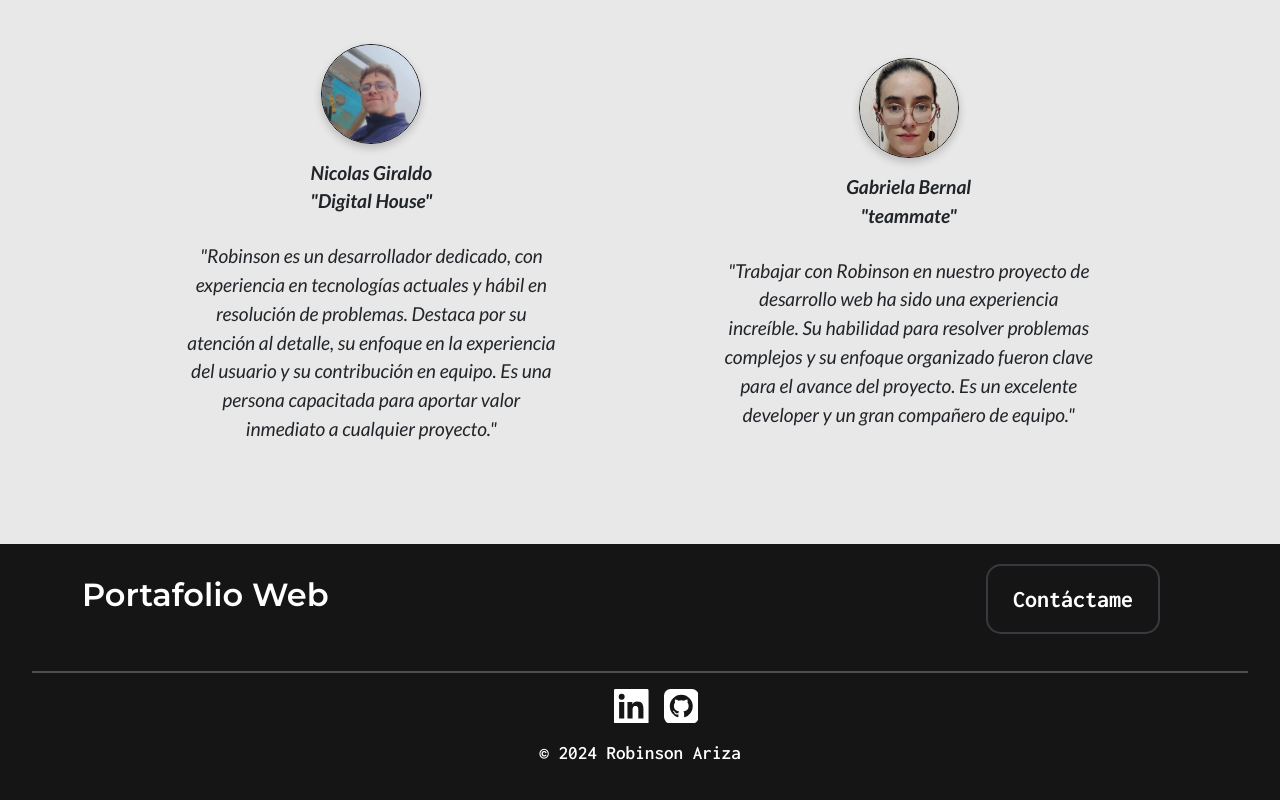
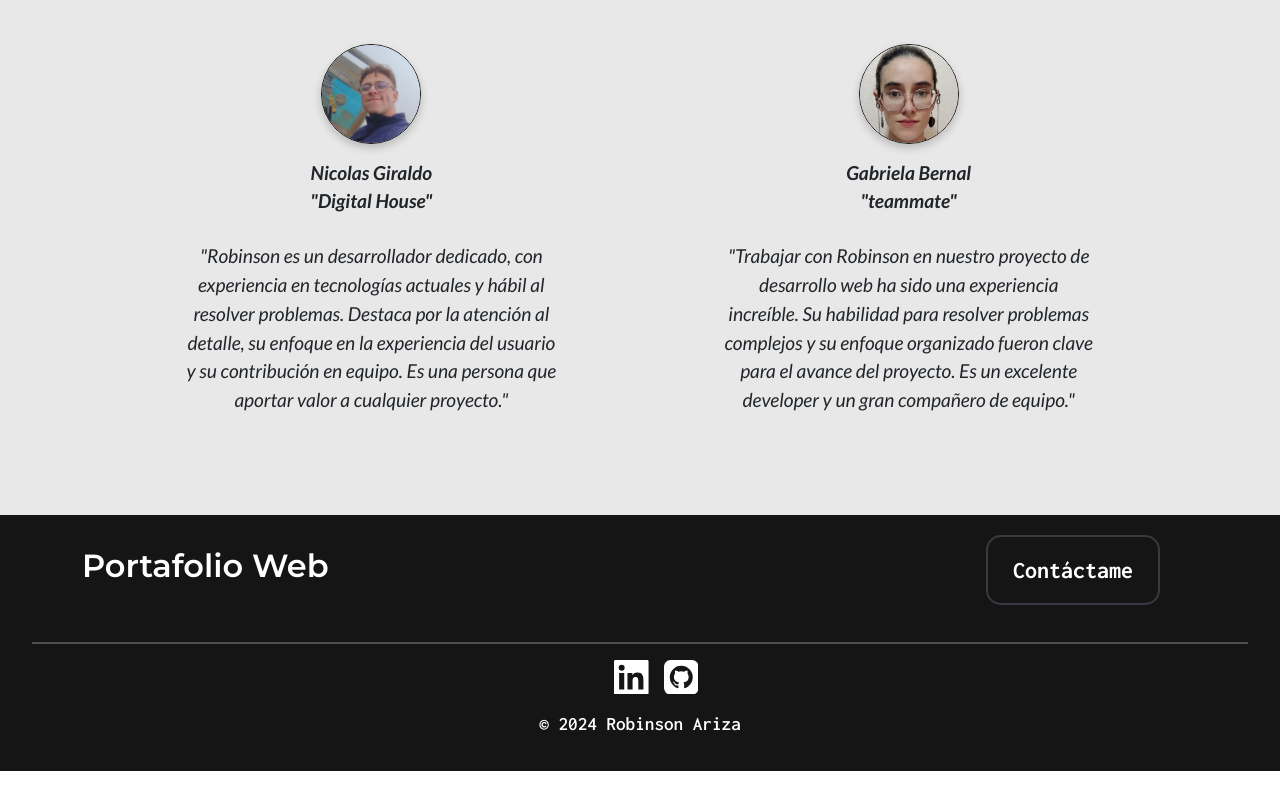
Before and after one commit to Robariza/portafolioWeb, an Angular app: page / in a window 1280 px wide. Shown: the part 3423-4223 px from the top of the page. After the commit the page ends 4194 px from the top, so only its background shows below. Built offline with nearby package versions, Linux system fonts and the light colour scheme.

Commit message:
[update] comment component, html.

```diff
--- a/src/app/components/comment/comment.component.html
+++ b/src/app/components/comment/comment.component.html
@@ -7,7 +7,7 @@
                 "Digital House"
             </p>
         </div>
-        <p>"Robinson es un desarrollador dedicado, con experiencia en tecnologías actuales y hábil en resolución de problemas. Destaca por su atención al detalle, su enfoque en la experiencia del usuario y su contribución en equipo. Es una persona capacitada para aportar valor inmediato a cualquier proyecto."</p>
+        <p>"Robinson es un desarrollador dedicado, con experiencia en tecnologías actuales y hábil al resolver problemas. Destaca por la atención al detalle, su enfoque en la experiencia del usuario y su contribución en equipo. Es una persona que aportar valor a cualquier proyecto."</p>
     </div>
     <div class="comment">
         <img src="assets/comments/comment-2.png" alt="imagen de perfil del comentario">
```
